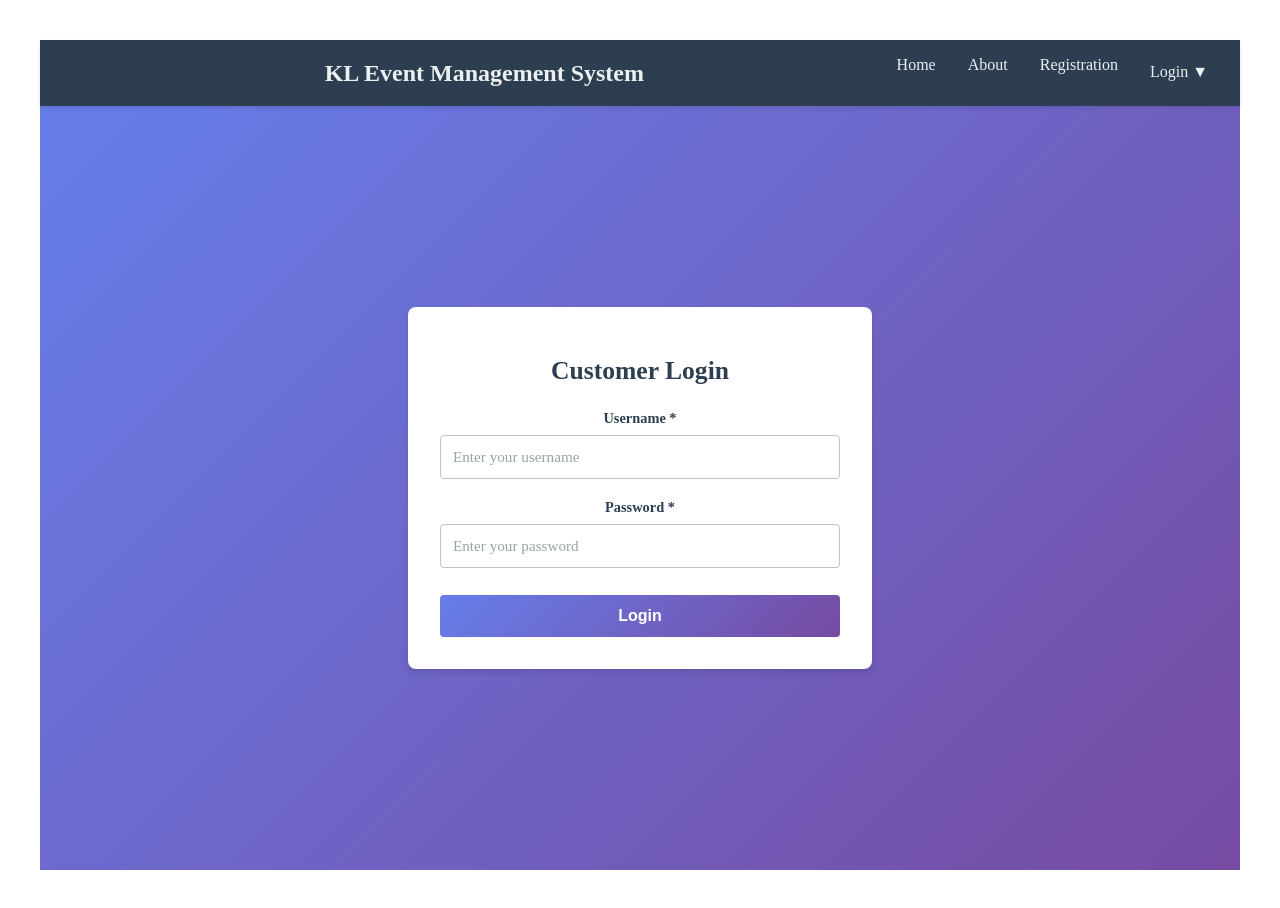
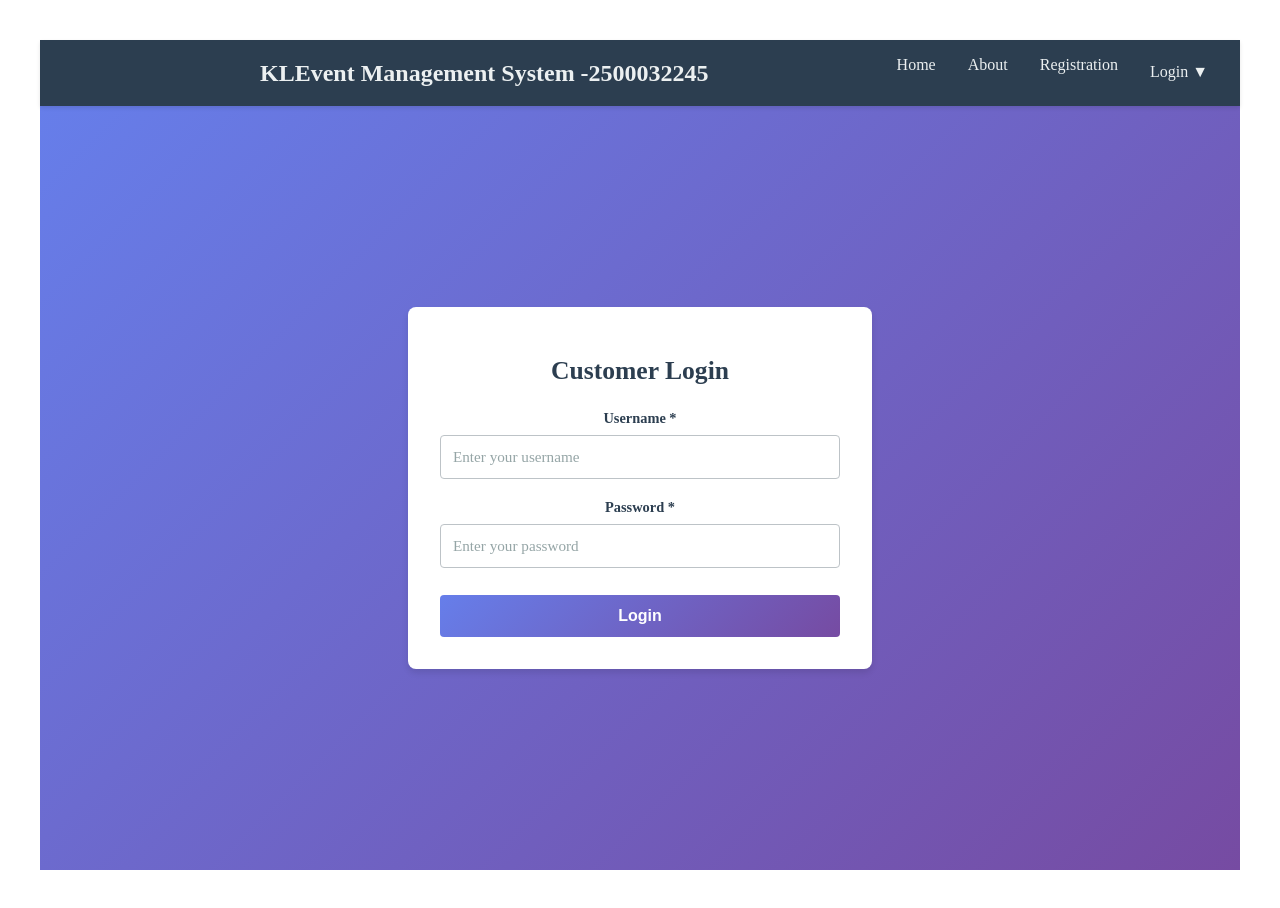
Before and after one commit to Namratha-sriram/react-sdp-repo, a React (Vite) app: page /customer-login in a window 1280 px wide. Built offline with nearby package versions, Linux system fonts and the light colour scheme.

Commit message:
modified MainNavBar.jsx

```diff
--- a/src/pages/MainNavBar.jsx
+++ b/src/pages/MainNavBar.jsx
@@ -14,7 +14,7 @@ const MainNavBar = () => {
       <div className="navbar-container">
         <div className="navbar-logo">
           <Link to="/" className="logo-link">
-            KL Event Management System
+            KLEvent Management System -2500032245
           </Link>
         </div>
         <ul className="nav-menu">
```
